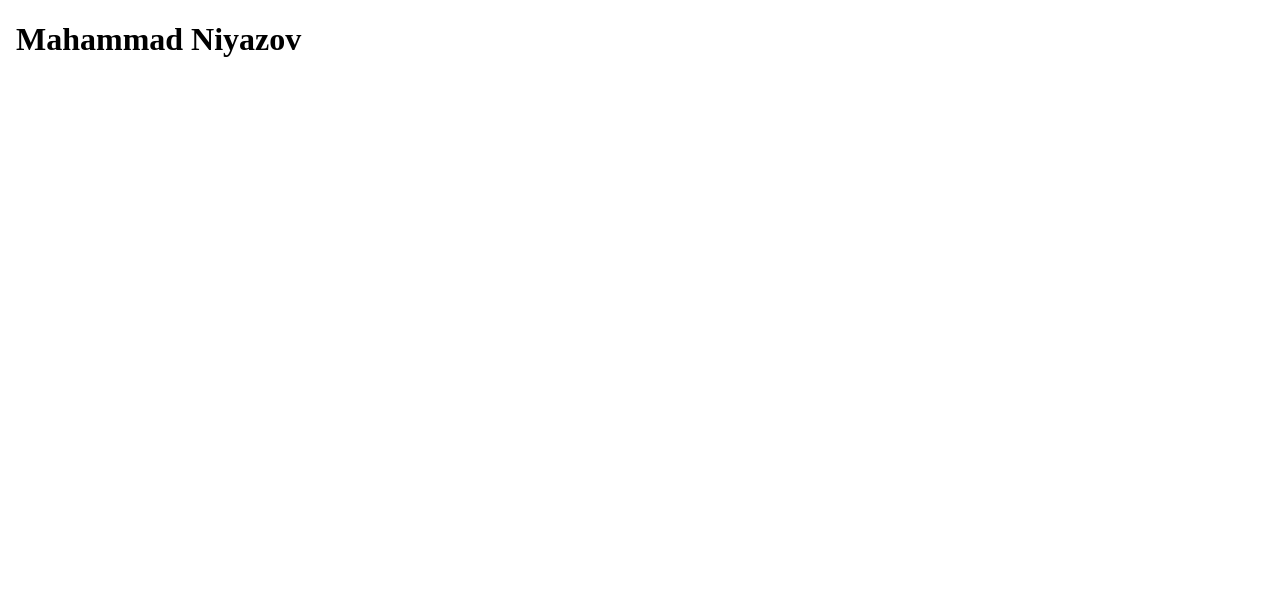
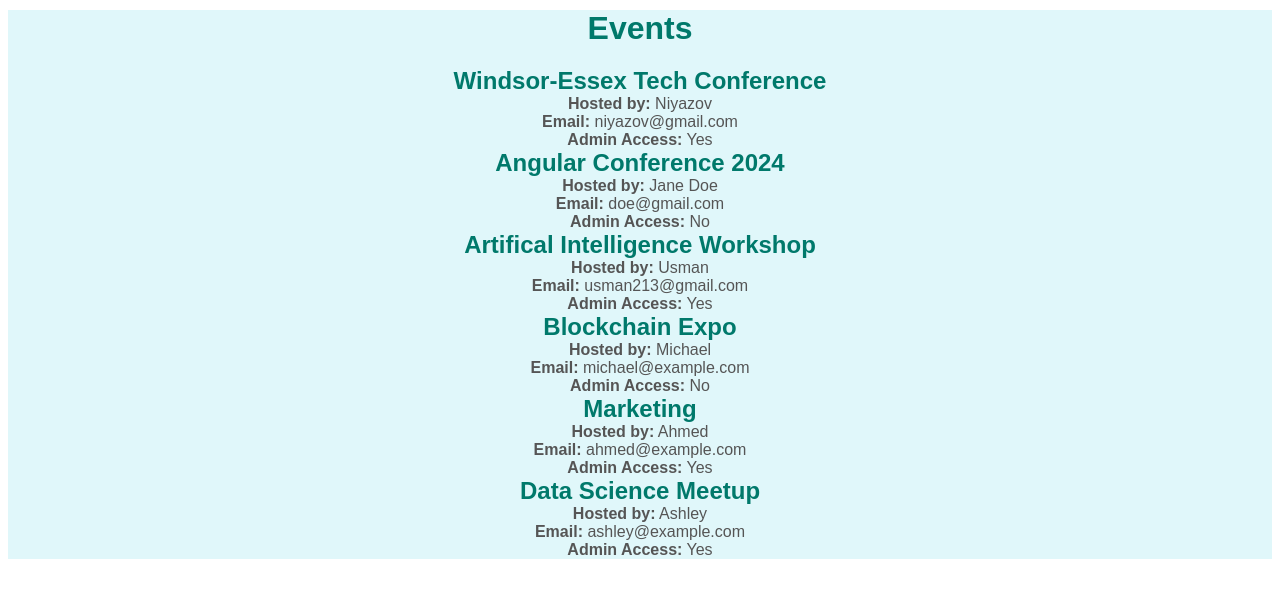
Before and after one commit to Niyazov2/Mahammad_Niyazov_Learning_Angular, an Angular app: page / in a window 1280 px wide. Shown: the top 598 px of the page. Built offline with nearby package versions, Linux system fonts and the light colour scheme.

Commit message:
Completed assignment two with bonus css styling

```diff
--- a/src/app/app.component.css
+++ b/src/app/app.component.css
@@ -0,0 +1,28 @@
+*{
+    margin: 0;
+    padding: 0;
+}
+
+body{
+    background-color: #e0f7fa;
+    color: #333;
+   font-family: Arial, Helvetica, sans-serif;
+}
+
+h1{
+    text-align: center;
+    color: #00796b;
+    margin-bottom: 20px;
+    margin-top: 10px;
+}
+
+h2{
+    color: #00796b;
+    margin-top: 0;
+    text-align: center;
+}
+
+p{
+    color: #555;
+    text-align: center;
+}
--- a/src/app/app.component.html
+++ b/src/app/app.component.html
@@ -7,7 +7,16 @@
 </head>
 <body>
   <div>
-    <h1>{{firstName + " "+lastName}}</h1>
+<h1>Events</h1>
+<div *ngFor="let event of events">
+  <h2>{{ event.nameOfEvent }}</h2>
+  <p><strong>Hosted by:</strong> {{ event.hostName }}</p>
+  <p><strong>Email:</strong> {{ event.email }}</p>
+  <div *ngIf="event.imageUrl">
+    <img [src]="event.imageUrl" alt="{{ event.nameOfEvent }}" />
   </div>
+  <p><strong>Admin Access:</strong> {{ event.isAdmin ? 'Yes' : 'No' }}</p>
+</div>
+</div>
 </body>
 </html>
--- a/src/app/app.component.ts
+++ b/src/app/app.component.ts
@@ -1,15 +1,66 @@
 import { Component } from '@angular/core';
 import { RouterOutlet } from '@angular/router';
+import { Event } from './interface/event';
+import { NgFor, NgIf } from '@angular/common';
+
 
 @Component({
   selector: 'app-root',
   standalone: true,
-  imports: [RouterOutlet],
+  imports: [RouterOutlet, NgFor, NgIf],
   templateUrl: './app.component.html',
   styleUrl: './app.component.css'
 })
+
 export class AppComponent {
-  title = 'mahammad_niyazov_learning_angular';
-  firstName = "Mahammad";
-  lastName = "Niyazov";
+  events: Event[] = [
+    {
+    id: 1,
+    nameOfEvent: "Windsor-Essex Tech Conference",
+    hostName: "Niyazov",
+    email: "niyazov@gmail.com",
+    imageUrl:"",
+    isAdmin: true
+    },
+    {
+      id: 2,
+      nameOfEvent: "Angular Conference 2024",
+      hostName: "Jane Doe",
+      email: "doe@gmail.com",
+      imageUrl:"",
+      isAdmin: false
+    },
+    {
+      id: 3,
+      nameOfEvent: "Artifical Intelligence Workshop",
+      hostName: "Usman",
+      email: "usman213@gmail.com",
+      imageUrl:"",
+      isAdmin:true
+    },
+    {
+      id: 4,
+      nameOfEvent: "Blockchain Expo",
+      hostName: "Michael",
+      email: "michael@example.com",
+      imageUrl: "",
+      isAdmin: false
+  },
+  {
+      id: 5,
+      nameOfEvent: "Marketing",
+      hostName: "Ahmed ",
+      email: "ahmed@example.com",
+      imageUrl: "",
+      isAdmin: true
+  },
+  {
+      id: 6,
+      nameOfEvent: "Data Science Meetup",
+      hostName: "Ashley",
+      email: "ashley@example.com",
+      imageUrl: "",
+      isAdmin: true
+  }
+]
 }
--- a/src/app/interface/event.ts
+++ b/src/app/interface/event.ts
@@ -3,7 +3,6 @@ export interface Event {
     nameOfEvent: string;
     hostName: string;
     email: string;
-    phoneNumber?: number;
     imageUrl: string;
-    isAdmin: boolean;
+    isAdmin?: boolean;
 }
```
